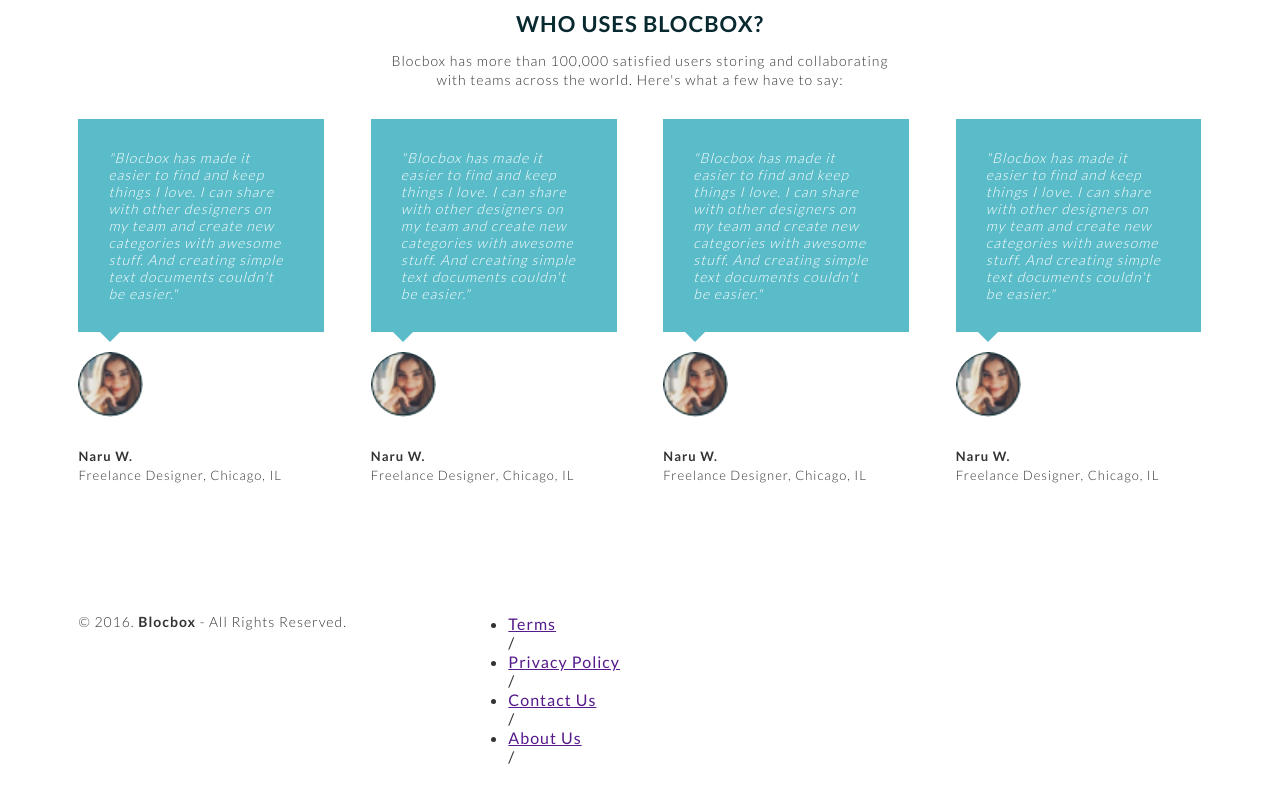
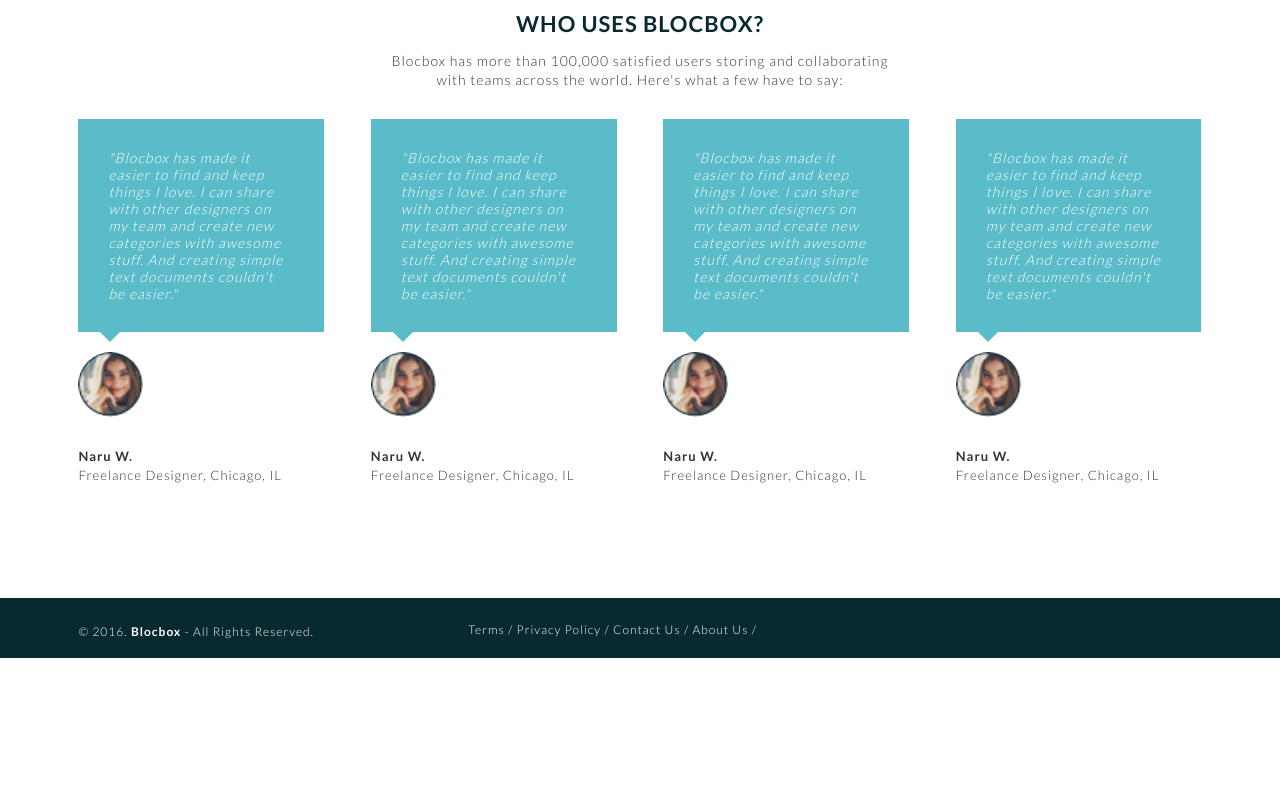
Before and after one commit to kristinewong/Blocbox, a plain HTML site: page index.html in a window 1280 px wide. Shown: the part 2027-2827 px from the top of the page. After the commit the page ends 2685 px from the top, so only its background shows below. Drawn offline with Linux system fonts and the light colour scheme.

Commit message:
Assignment-32-completed

```diff
--- a/css/style.css
+++ b/css/style.css
@@ -329,6 +329,44 @@ html, body{
    margin-top: 30px;
  }
 
+/* FOOTER */
+ footer {
+   background-color: #092930;
+   color: #FFFFFF;
+   height: 60px;
+   position: relative;
+   overflow: hidden;
+   z-index: 0;
+ }
+ footer p, footer nav ul {
+   font-size:12px;
+   font-weight:100;
+   text-align: center;
+   margin: 0px auto 0;
+ }
+ footer nav ul li {
+   list-style-type: none;
+   display: inline;
+ }
+ footer nav ul li a {
+   color:#FFFFFF;
+   text-decoration: none;
+ }
+ footer .right-footer-block {
+   background-color: transparent;
+ }
+
+
+@media (min-width: 992px){
+   footer{
+     background-color: #092930;
+   }
+   footer p, footer nav ul{
+     padding: 2em 0;
+     text-align: left;
+   }
+ }
+
 /*
 
  .container {
```
